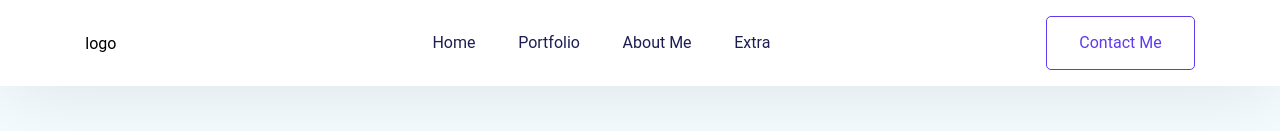
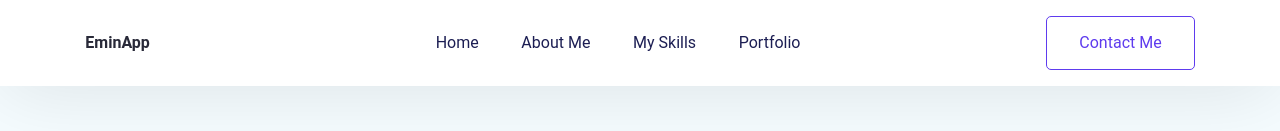
Before and after one commit to eminn-a/Personal-Portfolio, a React (Vite) app: page / in a window 1280 px wide. Shown: the top 131 px of the page. Built offline with nearby package versions, Linux system fonts and the light colour scheme.

Commit message:
Navigation replacements

```diff
--- a/src/App.css
+++ b/src/App.css
@@ -241,7 +241,7 @@ h2 {
 /* Skills Section Style */
 .skills--section {
   display: flex;
-  padding: 4.33px 85.33px;
+  padding: 0 85.33px;
   flex-direction: column;
   justify-content: center;
   align-items: flex-start;
--- a/src/Components/Footer/Footer.jsx
+++ b/src/Components/Footer/Footer.jsx
@@ -6,7 +6,7 @@ function Footer() {
     <footer className="footer--container">
       <div className="footer--link--container">
         <div>
-          <img src="./img/logo.svg" alt="Logoipsum" />
+          <p className="sub--title">EminApp</p>
         </div>
         <div className="footer--items">
           <ul>
@@ -30,19 +30,6 @@ function Footer() {
                 smooth={true}
                 offset={-70}
                 duration={500}
-                to="myPortfolio"
-                className="text-md"
-              >
-                Portfolio
-              </Link>
-            </li>
-            <li>
-              <Link
-                activeClass="navbar--active-content"
-                spy={true}
-                smooth={true}
-                offset={-70}
-                duration={500}
                 to="aboutMe"
                 className="text-md"
               >
@@ -56,20 +43,32 @@ function Footer() {
                 smooth={true}
                 offset={-70}
                 duration={500}
-                to="contactMe"
+                to="mySkills"
                 className="text-md"
               >
-                Contact Me
+                My Skills
               </Link>
             </li>
-            <li></li>
+            <li>
+              <Link
+                activeClass="navbar--active-content"
+                spy={true}
+                smooth={true}
+                offset={-70}
+                duration={500}
+                to="myPortfolio"
+                className="text-md"
+              >
+                Portfolio
+              </Link>
+            </li>
           </ul>
         </div>
         <div className="footer--social--icon">
           <ul>
             <li>
               <a
-                href="https://www.facebook.com/"
+                href="https://www.facebook.com/emin.aptr"
                 className="navbar--content"
                 target="_blank"
                 rel="noreferrer"
@@ -90,7 +89,7 @@ function Footer() {
             </li>
             <li>
               <a
-                href="https://www.instagram.com/"
+                href="https://www.instagram.com/eminn.a_/"
                 className="navbar--content"
                 target="_blank"
                 rel="noreferrer"
--- a/src/Components/Navbar/Navbar.jsx
+++ b/src/Components/Navbar/Navbar.jsx
@@ -35,7 +35,7 @@ function Navbar() {
   return (
     <nav className={`navbar ${navActive ? "active" : ""}`}>
       <div>
-        <p>logo</p>
+        <p className="sub--title">EminApp</p>
       </div>
       <a
         className={`nav__hamburger ${navActive ? "active" : ""}`}
@@ -69,20 +69,6 @@ function Navbar() {
               smooth={true}
               offset={-70}
               duration={500}
-              to="myPortfolio"
-              className="navbar--content"
-            >
-              Portfolio
-            </Link>
-          </li>
-          <li>
-            <Link
-              onClick={closeMenu}
-              activeClass="navBar--active-content"
-              spy={true}
-              smooth={true}
-              offset={-70}
-              duration={500}
               to="aboutMe"
               className="navbar--content"
             >
@@ -97,10 +83,24 @@ function Navbar() {
               smooth={true}
               offset={-70}
               duration={500}
-              to="testimonials"
+              to="mySkills"
               className="navbar--content"
             >
-              Extra
+              My Skills
+            </Link>
+          </li>
+          <li>
+            <Link
+              onClick={closeMenu}
+              activeClass="navBar--active-content"
+              spy={true}
+              smooth={true}
+              offset={-70}
+              duration={500}
+              to="myPortfolio"
+              className="navbar--content"
+            >
+              Portfolio
             </Link>
           </li>
         </ul>
```
